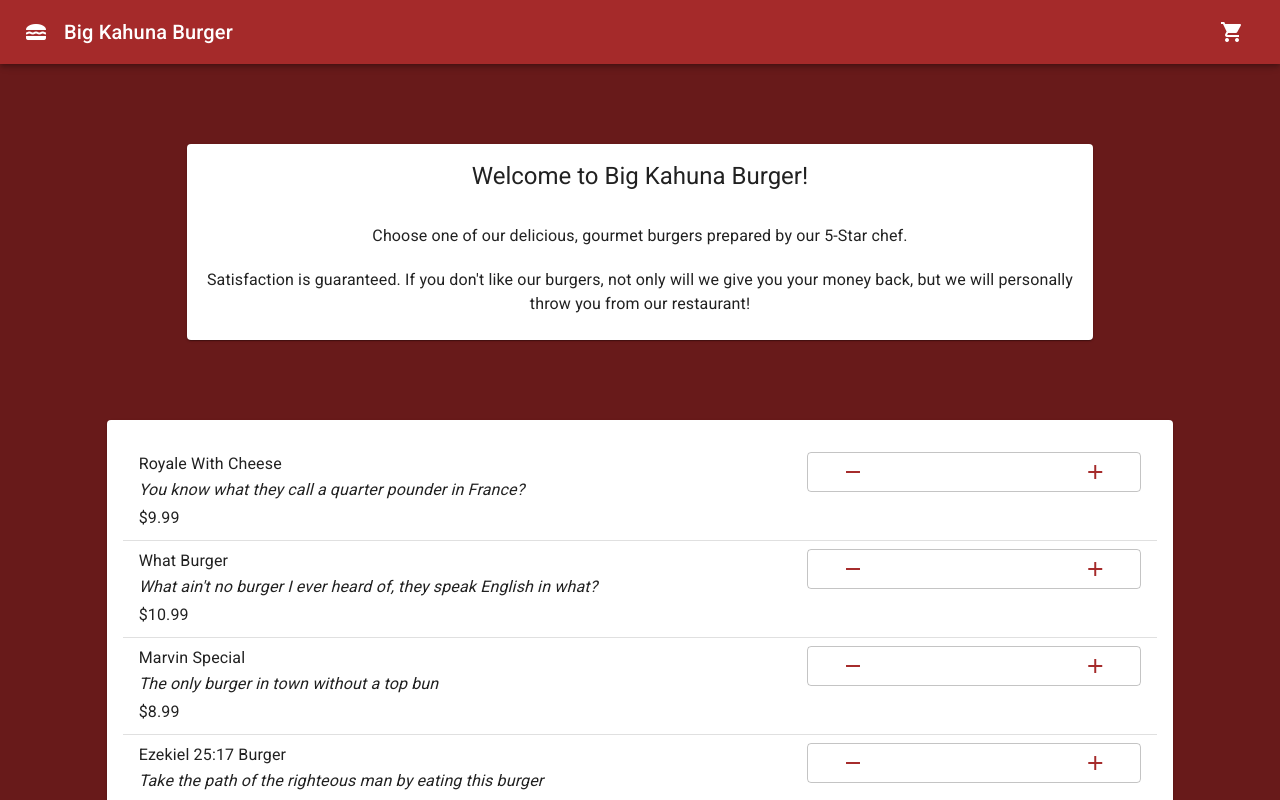
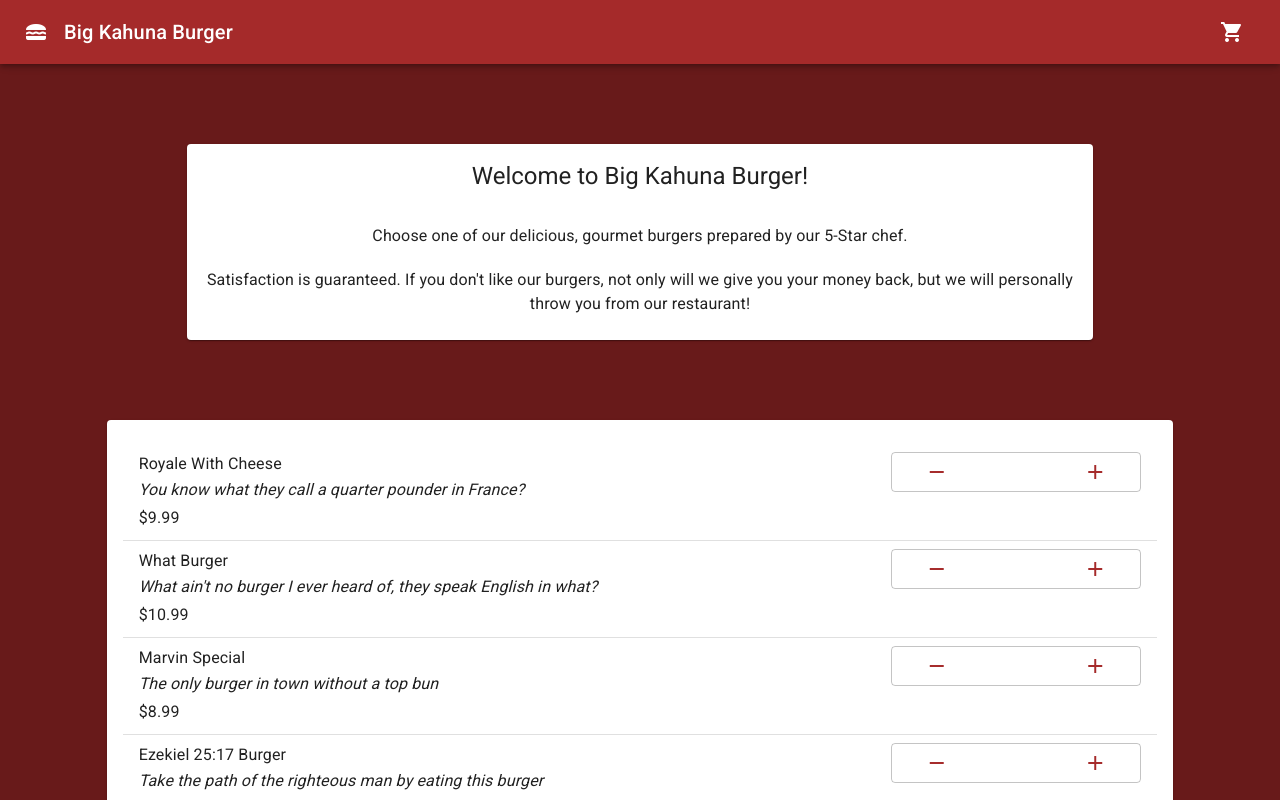
Before and after one commit to SciFiTy10/burger-restaurant, a React (Create React App) app: page / in a window 1280 px wide. Shown: the top 800 px of the page. Built offline with nearby package versions, Linux system fonts and the light colour scheme.

Commit message:
adjust sizing of menu item

```diff
--- a/src/Components/Custom/Menu/MenuItem.jsx
+++ b/src/Components/Custom/Menu/MenuItem.jsx
@@ -10,12 +10,12 @@ import ItemAmountAddAndRemove from "../Item/Amount/ItemAmountAddAndRemove";
 const MenuItem = (props) => {
   return (
     <ListItem divider={props.divider}>
-      <GridItem xs={12} sm={8}>
+      <GridItem xs={12} sm={9}>
         <ItemTitle titleVariant="h6">{props.title}</ItemTitle>
         <ItemDescription description={props.description} />
         <ItemPrice price={props.price} />
       </GridItem>
-      <GridItem xs={12} sm={4}>
+      <GridItem xs={12} sm={3}>
         <ItemAmountAddAndRemove />
       </GridItem>
     </ListItem>
```
